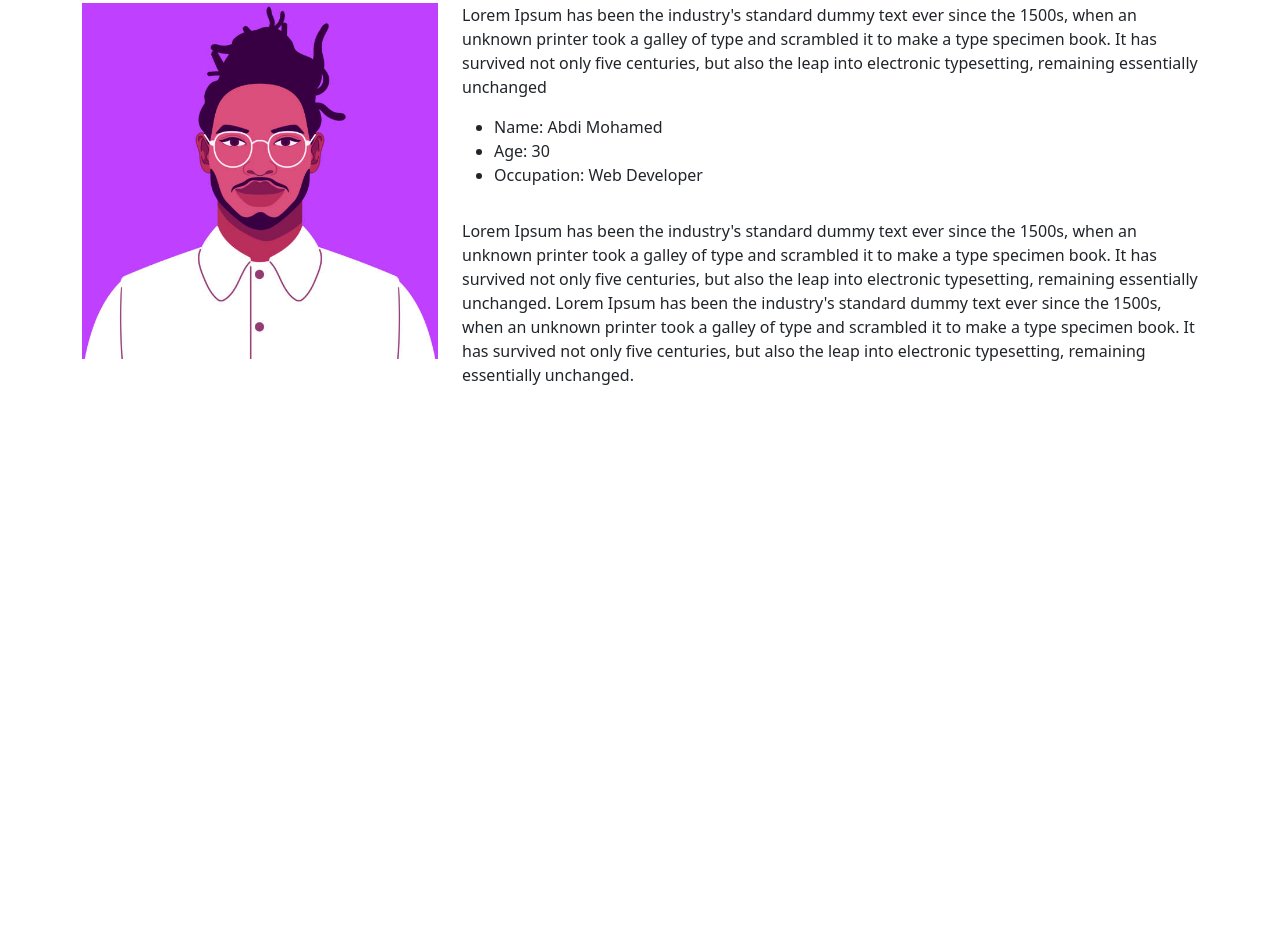
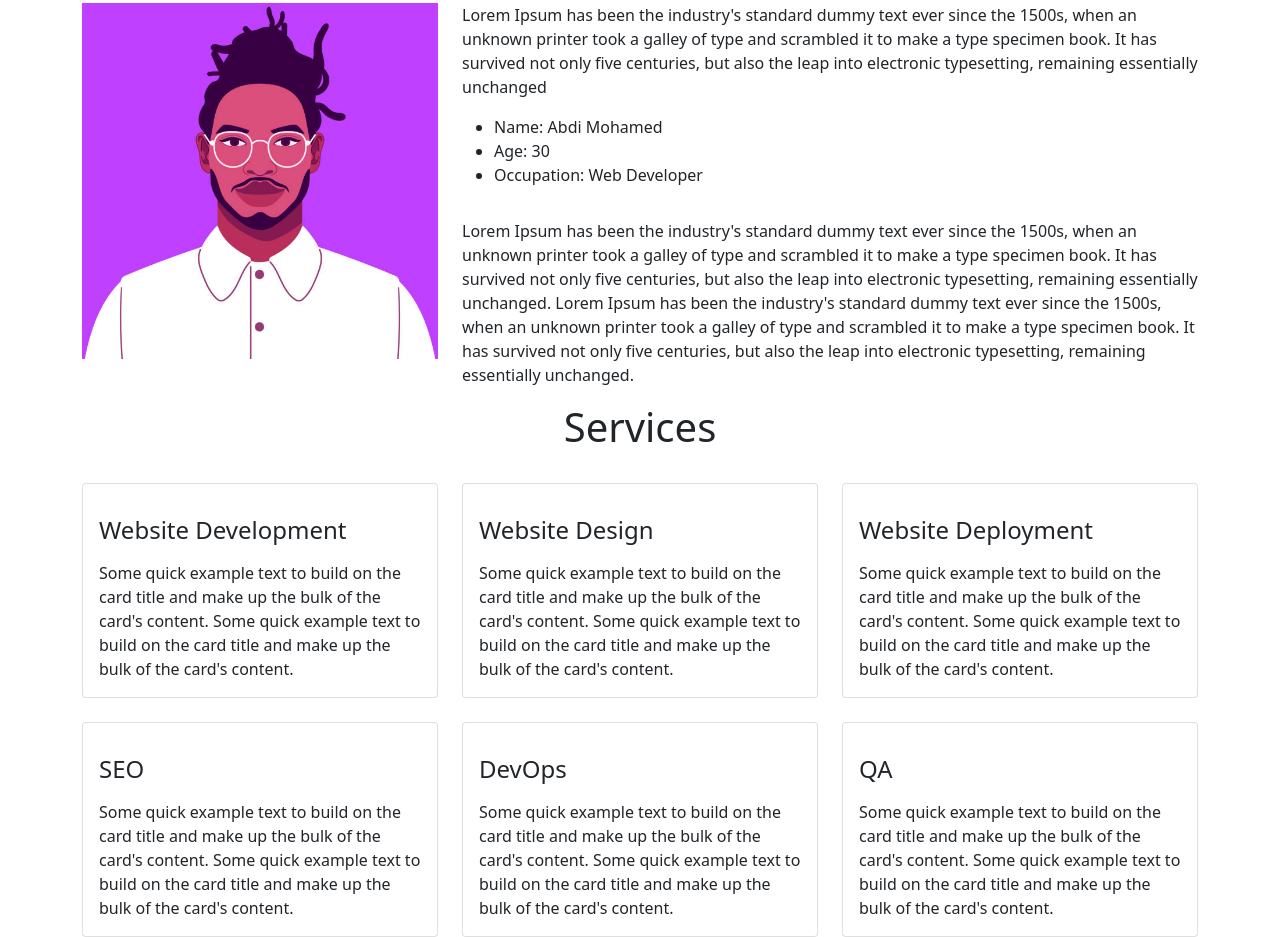
Before and after one commit to darkabdi/PortfolioPage, a plain HTML site: page index.html in a window 1280 px wide. Shown: the part 917-1854 px from the top of the page. Before the commit the page ends 1320 px from the top, so only its background shows below. Drawn offline with nearby package versions, Linux system fonts and the light colour scheme.

Commit message:
second  draft

```diff
--- a/index.html
+++ b/index.html
@@ -77,6 +77,84 @@
                         </p>
                     </div>
     </section>
+    <section id="services">
+        <div class="container">
+            <h1 class="text-center">Services</h1>
+            <div class="row">
+                <div class="col-lg-4 mt-4">
+                    <div class="card servicesText">
+                        <div class="card-body">
+                            <i class="fas servicesIcon fa-clock"></i>
+                            <h4 class="card-title mt-3">Website Development</h4>
+                            <p class="card-text mt-3">Some quick example text to build on the card title and make up the bulk of the card's content.
+                                Some quick example text to build on the card title and make up the bulk of the card's content.
+                            </p>
+                        </div>
+                    </div>
+                </div>
+                <div class="col-lg-4 mt-4">
+                    <div class="card servicesText">
+                        <div class="card-body">
+                            <i class='fas servicesIcon fa-layer-group'></i>
+                            <h4 class="card-title mt-3">Website Design</h4>
+                            <p class="card-text mt-3">Some quick example text to build on the card title and make up the bulk of the card's content.
+                                Some quick example text to build on the card title and make up the bulk of the card's content.
+                            </p>
+                        </div>
+                    </div>
+                </div>
 
+                <div class="col-lg-4 mt-4">
+                    <div class="card servicesText">
+                        <div class="card-body">
+                            <i class='far servicesIcon fa-check-circle'></i>
+                            <h4 class="card-title mt-3">Website Deployment</h4>
+                            <p class="card-text mt-3">Some quick example text to build on the card title and make up the bulk of the card's content.
+                                Some quick example text to build on the card title and make up the bulk of the card's content.
+                            </p>
+                        </div>
+                    </div>
+                </div>
+            </div>
+
+            <div class="row">
+                <div class="col-lg-4 mt-4">
+                    <div class="card servicesText">
+                        <div class="card-body">
+                            <i class='fas servicesIcon fa-search'></i>
+                            <h4 class="card-title mt-3">SEO</h4>
+                            <p class="card-text mt-3">Some quick example text to build on the card title and make up the bulk of the card's content.
+                                Some quick example text to build on the card title and make up the bulk of the card's content.
+                            </p>
+                        </div>
+                    </div>
+                </div>
+
+                <div class="col-lg-4 mt-4">
+                    <div class="card servicesText">
+                        <div class="card-body">
+                            <i class='fas servicesIcon fa-shield-alt'></i>
+                            <h4 class="card-title mt-3">DevOps</h4>
+                            <p class="card-text mt-3">Some quick example text to build on the card title and make up the bulk of the card's content.
+                                Some quick example text to build on the card title and make up the bulk of the card's content.
+                            </p>
+                        </div>
+                    </div>
+                </div>
+
+                <div class="col-lg-4 mt-4">
+                    <div class="card servicesText">
+                        <div class="card-body">
+                            <i class='fas servicesIcon fa-wrench'></i>
+                            <h4 class="card-title mt-3">QA</h4>
+                            <p class="card-text mt-3">Some quick example text to build on the card title and make up the bulk of the card's content.
+                                Some quick example text to build on the card title and make up the bulk of the card's content.
+                            </p>
+                        </div>
+                    </div>
+                </div>
+            </div>
+        </div>
+    </section>
 </body>
 </html>
```
